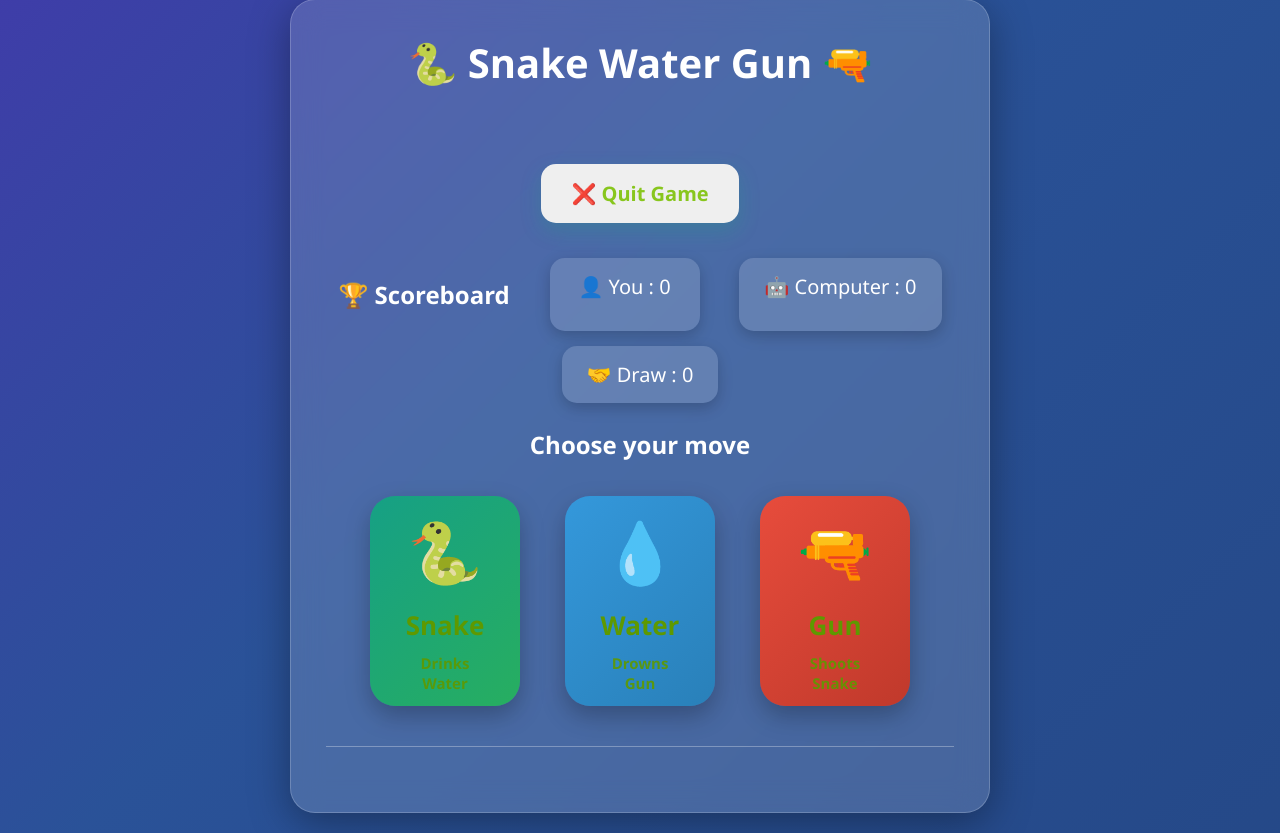
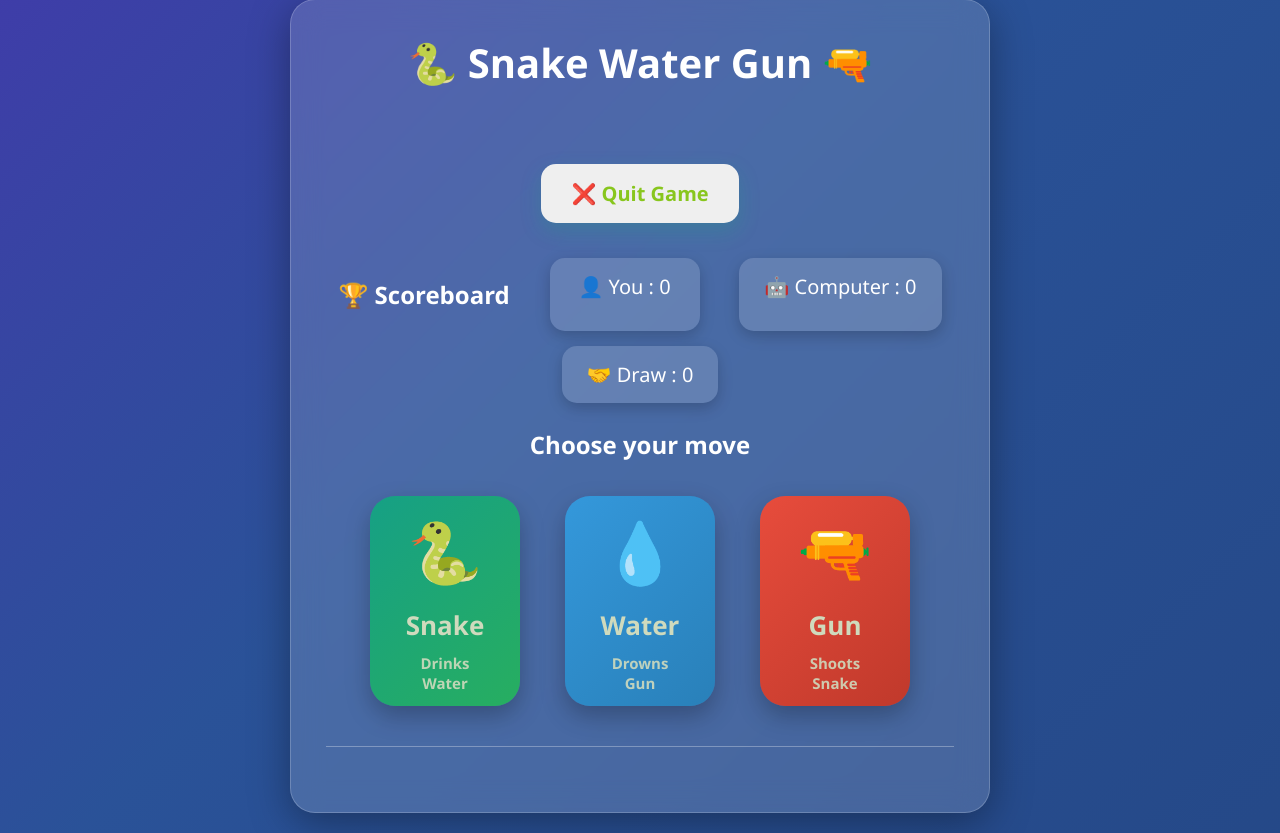
Before and after one commit to sohelidutta2006-bot/Snake_Water_Gun, a Django app: page / in a window 1280 px wide. Shown: the part 21-854 px from the top of the page. Run offline with Django 5.2, Linux system fonts and the light colour scheme.

```diff
--- a/game/static/game/style.css
+++ b/game/static/game/style.css
@@ -171,7 +171,7 @@ button[name="reset"]:hover{
 
     border:none;
     border-radius:25px;
-    color:rgb(94, 153, 0);
+    color:rgb(207, 218, 189);
     cursor:pointer;
     transition:.35s;
     box-shadow:0 10px 25px rgba(0,0,0,.25);
```
